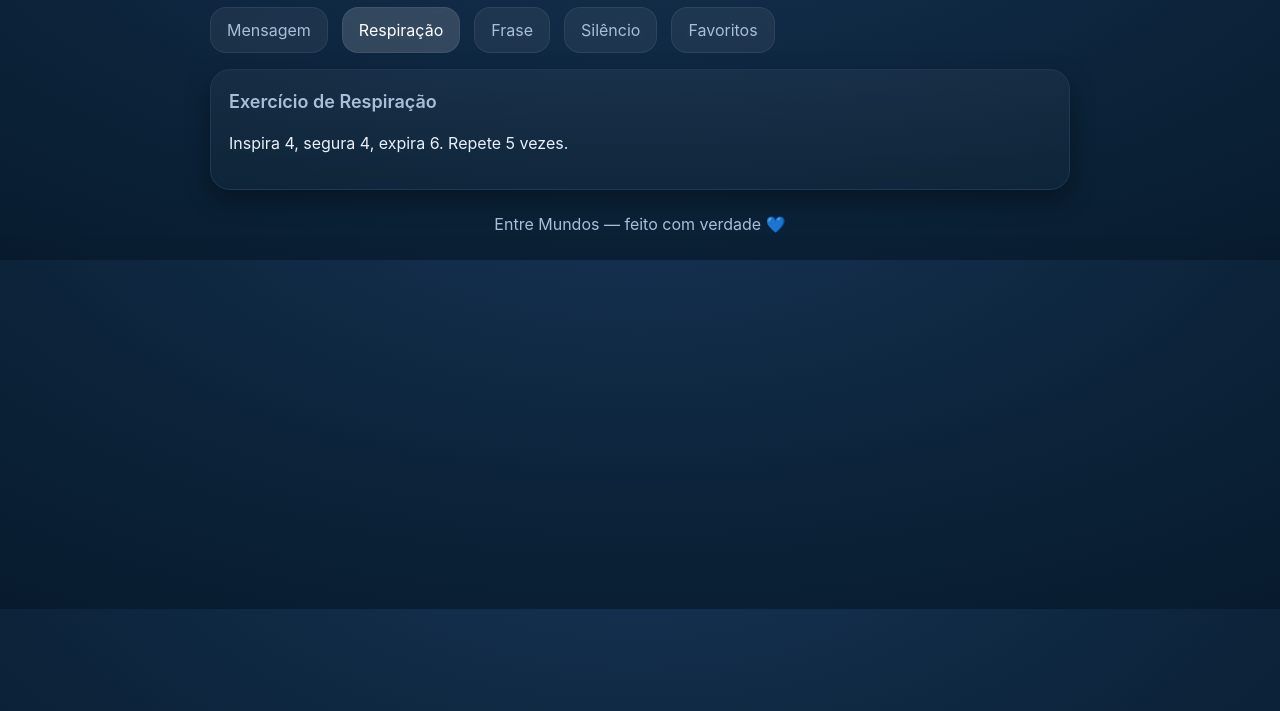
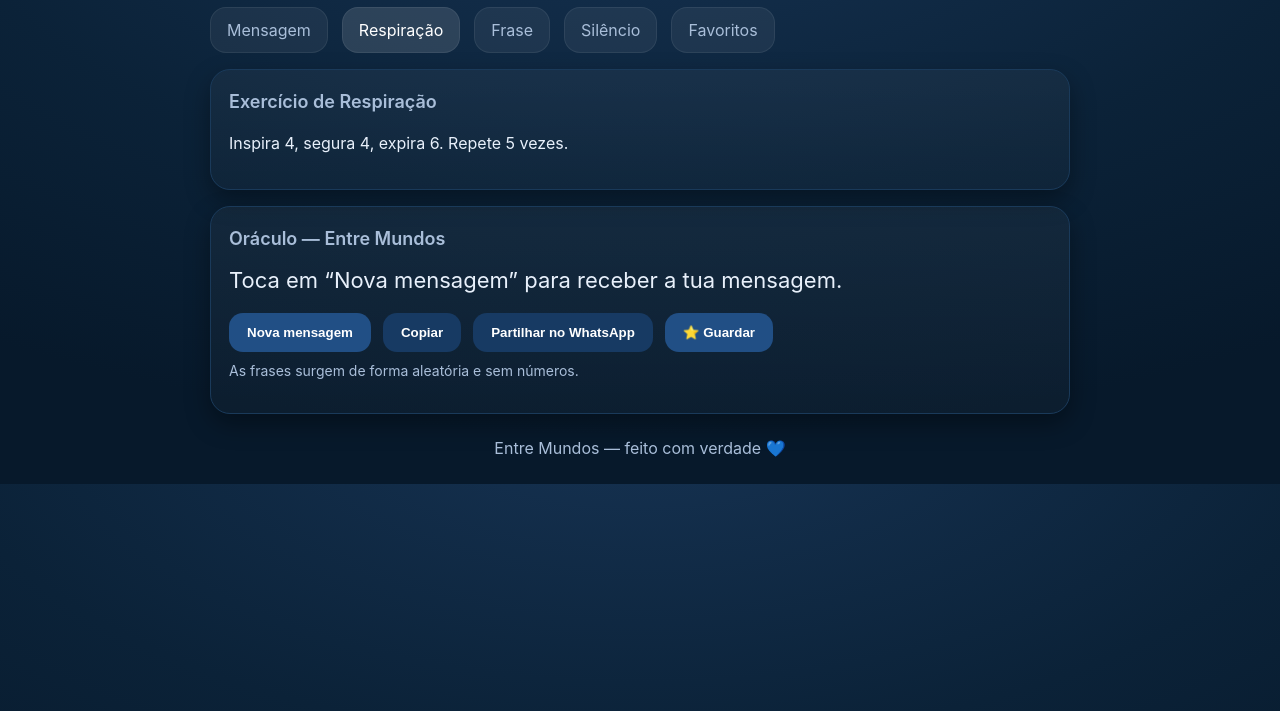
Before and after one commit to 19800925/entre-mundos-dia1, a plain HTML site: page index.html in a window 1280 px wide. Both pictures are taken after a click on the element "Respiração". Shown: the part 89-800 px from the top of the page. Drawn offline with Linux system fonts and the light colour scheme.

Commit message:
Update index.html

```diff
--- a/index.html
+++ b/index.html
@@ -1,49 +1,51 @@
 <!doctype html>
 <html lang="pt">
 <head>
-  <meta charset="utf-8">
-  <meta name="viewport" content="width=device-width, initial-scale=1">
+  <meta charset="utf-8" />
+  <meta name="viewport" content="width=device-width, initial-scale=1" />
   <title>Entre Mundos — Dia 1</title>
+
   <style>
     :root{
-      --bg:#0b2238;
-      --card:#112c4a;
-      --card-edge:#1a3a5a;
-      --text:#e8f0fb;
-      --muted:#a9bed9;
-      --accent:#ffd85b;
-      --btn:#214f85;
-      --btn-text:#ffffff;
-      --btn-soft:#173a63;
-      --shadow:0 10px 24px rgba(0,0,0,.35);
-      --radius:20px;
+      --bg:#0b2238; --card:#112c4a; --card-edge:#1a3a5a;
+      --text:#e8f0fb; --muted:#a9bed9; --accent:#ffd85b;
+      --btn:#214f85; --btn-soft:#173a63; --btn-text:#fff;
+      --radius:20px; --shadow:0 10px 24px rgba(0,0,0,.35);
     }
     html,body{
       margin:0;
-      background:radial-gradient(1200px 600px at 50% -100px, #173455 0%, #0b2238 60%, #07192b 100%);
+      background:radial-gradient(1200px 600px at 50% -100px,#173455 0%,#0b2238 60%,#07192b 100%);
       color:var(--text);
       font-family:-apple-system,system-ui,Segoe UI,Roboto,Helvetica,Arial,sans-serif;
       line-height:1.5;
     }
     .wrap{max-width:860px;margin:24px auto;padding:0 16px}
-    header{display:flex;align-items:center;gap:12px;margin:8px 0 14px}
-    header .dot{width:26px;height:26px;border-radius:8px;background:radial-gradient(circle at 30% 30%, #3ea7ff, #0e4379 60%, #0a2a4a);box-shadow:inset 0 0 0 2px rgba(255,255,255,.08)}
-    h1{font-size:32px;margin:0 0 10px}
+    header{display:flex;gap:12px;align-items:center;margin:8px 0 14px}
+    .dot{width:26px;height:26px;border-radius:8px;background:radial-gradient(circle at 30% 30%, #3ea7ff, #0e4379 60%, #0a2a4a);box-shadow:inset 0 0 0 2px rgba(255,255,255,.08)}
+    h1{margin:0 0 10px}
     nav{display:flex;gap:14px;flex-wrap:wrap;margin:0 0 14px}
-    .chip{padding:10px 16px;border-radius:16px;background:rgba(255,255,255,.06);color:var(--muted);backdrop-filter:blur(6px);-webkit-backdrop-filter:blur(6px);border:1px solid rgba(255,255,255,.07);cursor:pointer}
-    .chip.active{background:rgba(255,255,255,.15);color:#fff}
-    .card{background:linear-gradient(180deg, rgba(255,255,255,.04), rgba(255,255,255,.02));border:1px solid var(--card-edge);border-radius:var(--radius);box-shadow:var(--shadow);padding:18px 18px;margin:16px 0}
+    .chip{padding:10px 16px;border-radius:16px;background:rgba(255,255,255,.06);
+      color:var(--muted);border:1px solid rgba(255,255,255,.07);cursor:pointer}
+    .chip.active{background:rgba(255,255,255,.12);color:#fff}
+    .card{
+      background:linear-gradient(180deg, rgba(255,255,255,.04), rgba(255,255,255,.02));
+      border:1px solid var(--card-edge);border-radius:var(--radius);
+      box-shadow:var(--shadow);padding:18px;margin:16px 0;
+    }
     .card h2{margin:0 0 10px;font-size:18px;color:var(--muted);font-weight:600}
     .highlight{color:var(--accent);font-weight:700}
-    #oracleMsg{font-size:22px;margin:12px 0 16px;color:var(--text)}
+    #oracleMsg{font-size:22px;margin:12px 0 16px}
     .row{display:flex;gap:12px;flex-wrap:wrap}
-    button{appearance:none;border:0;border-radius:14px;padding:12px 18px;background:var(--btn);color:var(--btn-text);font-weight:700;box-shadow:0 6px 14px rgba(13,86,164,.35);cursor:pointer}
+    button{appearance:none;border:0;border-radius:14px;padding:12px 18px;
+      background:var(--btn);color:var(--btn-text);font-weight:700;cursor:pointer}
     button.secondary{background:var(--btn-soft)}
     .note{color:var(--muted);font-size:14px;margin-top:8px}
     .muted-link{color:var(--muted);text-decoration:underline;cursor:pointer}
     footer{color:var(--muted);text-align:center;margin:22px 0}
   </style>
-  <script src="oraculo.js?v=10" defer></script>
+
+  <!-- Lógica do Oráculo (mantém o teu ficheiro) -->
+  <script src="oraculo.js?v=9" defer></script>
 </head>
 <body>
 <div class="wrap">
@@ -63,7 +65,11 @@
   <!-- Mensagem -->
   <section class="card" id="tabMensagem">
     <h2>Mensagem de hoje — <span class="highlight">Reconexão</span></h2>
-      <p>Respira e lembra-te: <strong>tu és a casa antes do mundo.</strong> O teu valor não depende da produtividade; a tua verdade não precisa gritar. A cor azul é o teu porto — volta a ela quando o ruído te cansar.</p>
+    <p>
+      Respira e lembra-te: <strong>tu és a casa antes do mundo.</strong>
+      O teu valor não depende da produtividade; a tua verdade não precisa gritar.
+      A cor azul é o teu porto — volta a ela quando o ruído te cansar.
+    </p>
   </section>
 
   <!-- Respiração -->
@@ -75,7 +81,7 @@
   <!-- Frase -->
   <section class="card" id="tabFrase" style="display:none">
     <h2>Frase Inspiradora</h2>
-      <p>"Mesmo no escuro, a tua luz interior sabe o caminho."</p>
+    <p>“Mesmo no escuro, a tua luz interior sabe o caminho.”</p>
   </section>
 
   <!-- Silêncio -->
@@ -84,14 +90,14 @@
     <p>Fecha os olhos, escuta a respiração e deixa o mundo desaparecer por 1 minuto.</p>
   </section>
 
-    <!-- Oráculo -->
+  <!-- Oráculo — visível só em Respiração e Frase -->
   <section class="card" id="cardOraculo">
     <h2>Oráculo — Entre Mundos</h2>
     <div id="oracleMsg" aria-live="polite">Toca em <em>“Nova mensagem”</em> para receber a tua mensagem.</div>
     <div class="row">
       <button id="btnNova">Nova mensagem</button>
       <button id="btnCopiar" class="secondary">Copiar</button>
-        <button id="btnWhats" class="secondary">Partilhar no WhatsApp</button>
+      <button id="btnWhats"  class="secondary">Partilhar no WhatsApp</button>
       <button id="btnFav" title="Guardar esta frase nos favoritos">⭐ Guardar</button>
     </div>
     <p class="note">As frases surgem de forma aleatória e sem números.</p>
@@ -108,41 +114,83 @@
 </div>
 
 <script>
-    const HIDE_ORACULO_IN = new Set(['tabRespiracao','tabSilencio','tabFavoritos']);
+  // Abas onde o Oráculo NÃO aparece
+  const HIDE_ORACULO_IN = new Set(['tabMensagem','tabSilencio','tabFavoritos']);
   const ORACULO_ID = 'cardOraculo';
 
+  // Alternar abas
   document.querySelectorAll('.chip[data-tab]').forEach(chip => {
     chip.addEventListener('click', () => {
-        // esconder todas as secções
+      // esconder todas
       document.querySelectorAll('section.card').forEach(sec => sec.style.display = 'none');
 
-        // mostrar secção alvo
+      // mostrar a secção pedida
       const tabId = chip.dataset.tab;
       const target = document.getElementById(tabId);
       if (target) target.style.display = 'block';
 
-        // mostrar/esconder Oráculo
+      // mostrar/esconder Oráculo conforme a aba
       const oraculo = document.getElementById(ORACULO_ID);
       if (oraculo) {
         oraculo.style.display = HIDE_ORACULO_IN.has(tabId) ? 'none' : 'block';
       }
 
-        // estado visual do chip
+      // estado visual dos chips
       document.querySelectorAll('.chip').forEach(c => c.classList.remove('active'));
       chip.classList.add('active');
-
-        // render favoritos se necessário
-        if (tabId === 'tabFavoritos') renderFavs?.();
     });
   });
 
-    // iniciar na aba Mensagem
+  // Estado inicial: Mensagem (sem Oráculo)
   (function initTabs(){
     const defaultTab = 'tabMensagem';
     const first = document.querySelector(`.chip[data-tab="${defaultTab}"]`)
                || document.querySelector('.chip[data-tab]');
     if (first) first.click();
   })();
+
+  /* ===== Favoritos (localStorage) — simples ===== */
+  const LS_KEY = 'entreMundos.favs.v1';
+  const elText = document.getElementById('oracleMsg');
+  const favList = document.getElementById('favList');
+
+  function getFavs(){ try{ return JSON.parse(localStorage.getItem(LS_KEY)||'[]'); }catch{ return []; } }
+  function setFavs(a){ localStorage.setItem(LS_KEY, JSON.stringify(a.slice(0,1000))); }
+  function renderFavs(){
+    if(!favList) return;
+    const favs = getFavs();
+    favList.innerHTML = favs.length
+      ? favs.map(t=>`<div style="display:flex;justify-content:space-between;gap:12px;padding:10px 0;border-bottom:1px solid rgba(255,255,255,.08)">
+          <div style="flex:1">${escapeHtml(t)}</div>
+          <button class="secondary" data-rm="${encodeURIComponent(t)}">Remover</button>
+        </div>`).join('')
+      : `<p style="color:var(--muted);font-style:italic">Ainda não tens favoritos. Guarda frases com o botão ⭐ no Oráculo.</p>`;
+    favList.querySelectorAll('button[data-rm]').forEach(b=>{
+      b.addEventListener('click',()=>{
+        const t = decodeURIComponent(b.dataset.rm);
+        setFavs(getFavs().filter(x=>x!==t));
+        renderFavs();
+      });
+    });
+  }
+  function escapeHtml(s){return s.replace(/[&<>"]/g,m=>({ '&':'&amp;','<':'&lt;','>':'&gt;','"':'&quot;'}[m]));}
+  function updateFavBtn(){
+    const btnFav = document.getElementById('btnFav'); if(!btnFav) return;
+    const t=(elText?.textContent||'').trim();
+    if(!t){ btnFav.disabled=true; btnFav.textContent='⭐ Guardar'; return; }
+    btnFav.disabled=false;
+    btnFav.textContent = getFavs().includes(t) ? '★ Guardado' : '⭐ Guardar';
+  }
+  document.getElementById('btnFav')?.addEventListener('click',()=>{
+    const t=(elText?.textContent||'').trim(); if(!t) return;
+    const favs = getFavs(); if(!favs.includes(t)) favs.unshift(t);
+    setFavs(favs); renderFavs(); updateFavBtn();
+  });
+  document.getElementById('btnClearAll')?.addEventListener('click',()=>{
+    if(confirm('Limpar todos os favoritos?')){ setFavs([]); renderFavs(); updateFavBtn(); }
+  });
+  renderFavs();
+  updateFavBtn();
 </script>
 </body>
 </html>
```
Lines whose indentation alone changed are shown as unchanged.
